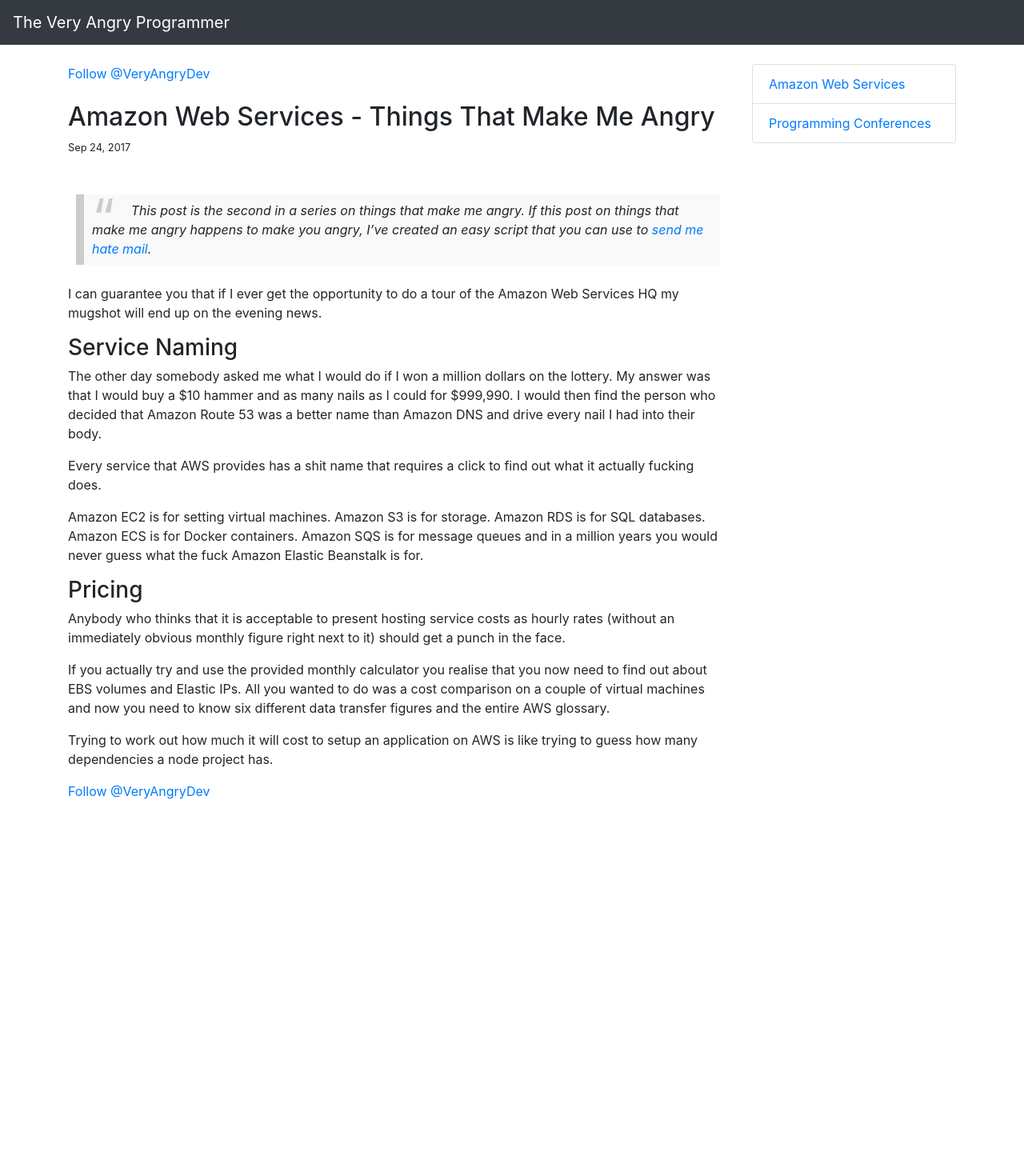
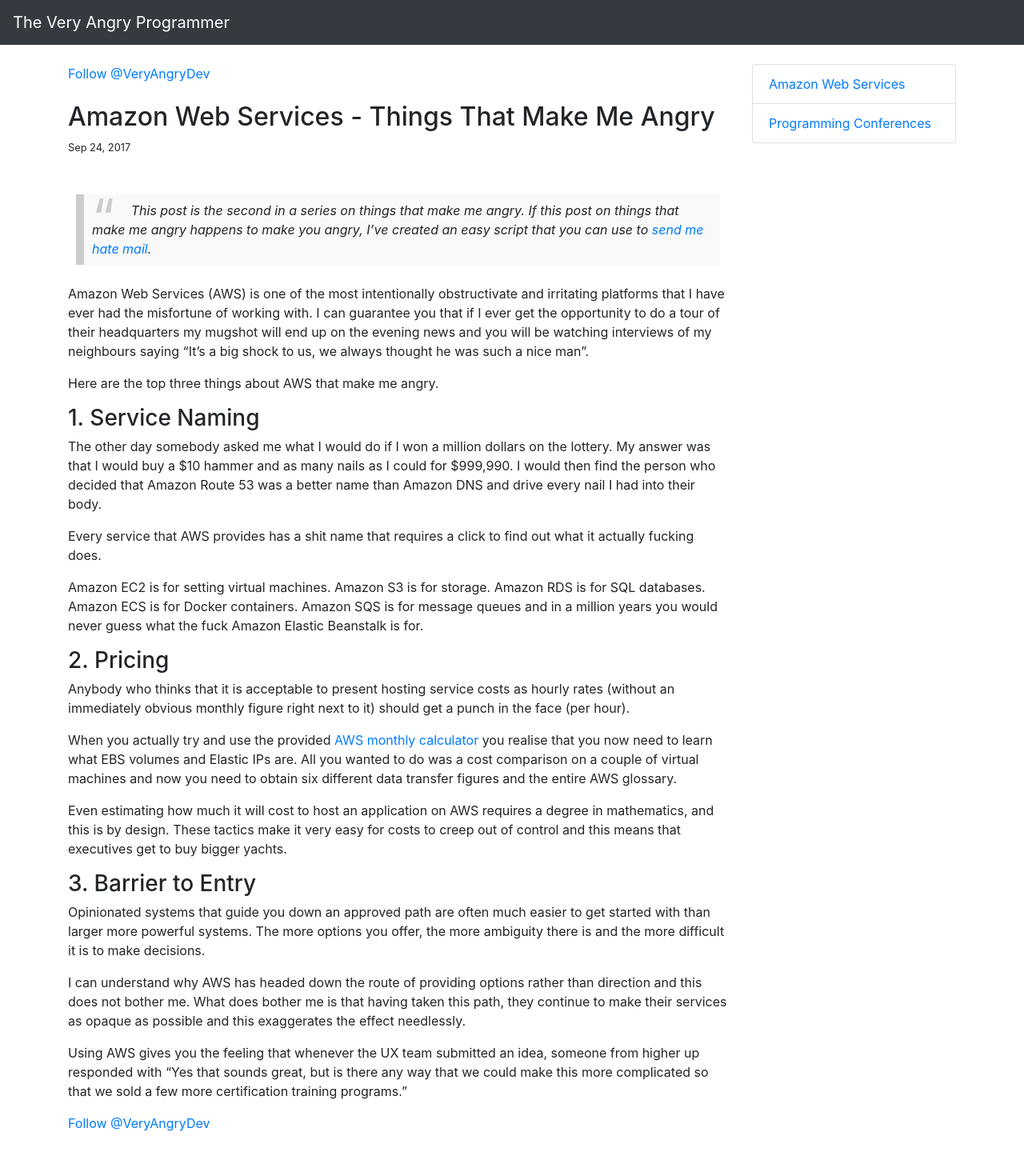
Before and after one commit to VeryAngryProgrammer/veryangryprogrammer.github.io, a Jekyll site: the page built from _posts/2017-09-24-2-amazon-web-services.md, in a window 1280 px wide. Shown: the whole page at 80% size. Built offline with Jekyll 4.4.1, drawn with Linux system fonts in a browser that asks for light colours; our own code applies the rules of GitHub Pages for plain Markdown files; comment, search, counter and statistics services are not loaded; before the commit the page ends 1025 px from its top, so only the background shows below that.

Commit message:
Update 2017-09-24-2-amazon-web-services.md

```diff
--- a/_posts/2017-09-24-2-amazon-web-services.md
+++ b/_posts/2017-09-24-2-amazon-web-services.md
@@ -5,9 +5,11 @@ heading: Amazon Web Services - Things That Make Me Angry
 
 > _This post is the second in a series on things that make me angry. If this post on things that make me angry happens to make you angry, I've created an easy script that you can use to [send me hate mail](https://github.com/VeryAngryProgrammer/hate-mail-script)._
 
-I can guarantee you that if I ever get the opportunity to do a tour of the Amazon Web Services HQ my mugshot will end up on the evening news.
+Amazon Web Services (AWS) is one of the most intentionally obstructivate and irritating platforms that I have ever had the misfortune of working with. I can guarantee you that if I ever get the opportunity to do a tour of their headquarters my mugshot will end up on the evening news and you will be watching interviews of my neighbours saying "It's a big shock to us, we always thought he was such a nice man".
 
-### Service Naming
+Here are the top three things about AWS that make me angry.
+
+### 1. Service Naming
 
 The other day somebody asked me what I would do if I won a million dollars on the lottery. My answer was that I would buy a $10 hammer and as many nails as I could for $999,990. I would then find the person who decided that Amazon Route 53 was a better name than Amazon DNS and drive every nail I had into their body.
 
@@ -15,10 +17,18 @@ Every service that AWS provides has a shit name that requires a click to find ou
 
 Amazon EC2 is for setting virtual machines. Amazon S3 is for storage. Amazon RDS is for SQL databases. Amazon ECS is for Docker containers. Amazon SQS is for message queues and in a million years you would never guess what the fuck Amazon Elastic Beanstalk is for.
 
-### Pricing
+### 2. Pricing
 
-Anybody who thinks that it is acceptable to present hosting service costs as hourly rates (without an immediately obvious monthly figure right next to it) should get a punch in the face.
+Anybody who thinks that it is acceptable to present hosting service costs as hourly rates (without an immediately obvious monthly figure right next to it) should get a punch in the face (per hour).
 
-If you actually try and use the provided monthly calculator you realise that you now need to find out about EBS volumes and Elastic IPs. All you wanted to do was a cost comparison on a couple of virtual machines and now you need to know six different data transfer figures and the entire AWS glossary.
+When you actually try and use the provided [AWS monthly calculator](https://calculator.s3.amazonaws.com/index.html) you realise that you now need to learn what EBS volumes and Elastic IPs are. All you wanted to do was a cost comparison on a couple of virtual machines and now you need to obtain six different data transfer figures and the entire AWS glossary.
 
-Trying to work out how much it will cost to setup an application on AWS is like trying to guess how many dependencies a node project has.
+Even estimating how much it will cost to host an application on AWS requires a degree in mathematics, and this is by design. These tactics make it very easy for costs to creep out of control and this means that executives get to buy bigger yachts.
+
+### 3. Barrier to Entry
+
+Opinionated systems that guide you down an approved path are often much easier to get started with than larger more powerful systems. The more options you offer, the more ambiguity there is and the more difficult it is to make decisions.
+
+I can understand why AWS has headed down the route of providing options rather than direction and this does not bother me. What does bother me is that having taken this path, they continue to make their services as opaque as possible and this exaggerates the effect needlessly.
+
+Using AWS gives you the feeling that whenever the UX team submitted an idea, someone from higher up responded with "Yes that sounds great, but is there any way that we could make this more complicated so that we sold a few more certification training programs."
```
